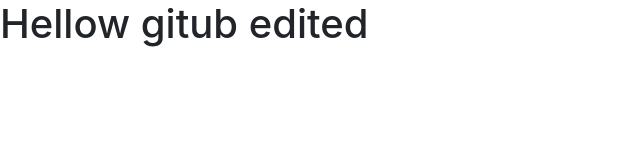
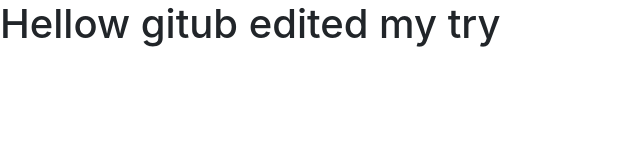
Before and after one commit to haidershah302/learnsass, a plain HTML site: page index.html in a window 1280 px wide. Shown: the whole page, without its empty margins (0-640 px from the left). Drawn offline with Linux system fonts and the light colour scheme.

Commit message:
my new try

```diff
--- /dev/null
+++ b/dir1/app1.js
@@ -0,0 +1,2 @@
+// JavaScript Document
+console.log("app1.js");
--- a/index.html
+++ b/index.html
@@ -11,7 +11,7 @@
   </head>
   <body>
   	<!-- body code goes here -->
-	  <h1>Hellow gitub edited</h1>
+	  <h1>Hellow gitub edited my try</h1>
 
 	<!-- jQuery (necessary for Bootstrap's JavaScript plugins) -->
 	<script src="js/jquery-3.3.1.min.js"></script>
```
Also changed, not shown: 1 other file.
